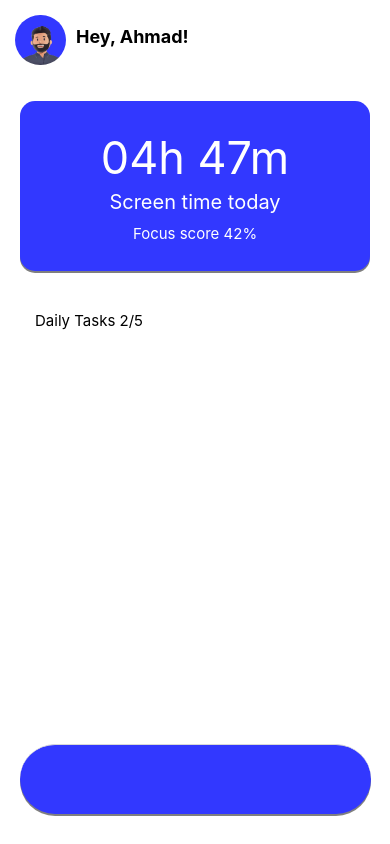
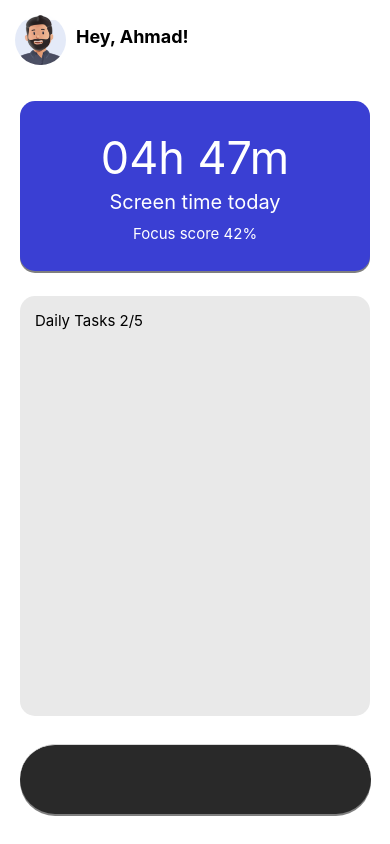
Before and after one commit to AhmadAlidlbi/Balance, a React Native app: screen /InAppStack in a window 390 px wide. Built offline with nearby package versions, Linux system fonts and the light colour scheme; some icons are missing.

Commit message:
primary color

```diff
--- a/src/components/NextButton.jsx
+++ b/src/components/NextButton.jsx
@@ -6,7 +6,7 @@ const NextButton = ({ buttonColor, title ,scrollTo }) => {
     <TouchableOpacity
       style={[
         styles.button,
-        { backgroundColor: buttonColor ? "#3238FF" : "#000000" },
+        { backgroundColor: buttonColor ? "#3a3fd3" : "#000000" },
       ]}
       onPress={scrollTo}
     >
--- a/src/components/OnboardingItem.jsx
+++ b/src/components/OnboardingItem.jsx
@@ -39,7 +39,7 @@ const styles = StyleSheet.create({
     fontWeight: "800",
     fontSize: 28,
     marginBottom: 10,
-    color: "#3238FF",
+    color: "#3a3fd3",
     textAlign: "center",
   },
   description: {
--- a/src/components/PrimaryButton.jsx
+++ b/src/components/PrimaryButton.jsx
@@ -6,7 +6,7 @@ const PrimaryButton = ({ title, buttonColor, onPress }) => {
     <TouchableOpacity
       style={[
         styles.button,
-        { backgroundColor: buttonColor ? "#3238FF" : "#000000" },
+        { backgroundColor: buttonColor ? "#3a3fd3" : "#000000" },
       ]}
       onPress={onPress}
     >
--- a/src/navigation/TabNavigator.jsx
+++ b/src/navigation/TabNavigator.jsx
@@ -14,7 +14,7 @@ const TabNavigator = () => {
       <Tab.Navigator
         screenOptions={{
           tabBarActiveTintColor: "#ffffff",
-          tabBarInactiveTintColor: "#949494",
+          tabBarInactiveTintColor: "#787878",
           tabBarShowLabel: false,
           tabBarStyle:
             styles.container,
@@ -83,7 +83,7 @@ const styles = StyleSheet.create({
     position: "absolute",
     width: "90%",
     left: "5%",
-    backgroundColor: "#3238FF",
+    backgroundColor: "#292929",//292929
     marginBottom: 30,
     shadowColor: "#000",
     shadowOffset: {
--- a/src/screens/Dashboard.jsx
+++ b/src/screens/Dashboard.jsx
@@ -7,10 +7,10 @@ const Dashboard = () => {
     <SafeAreaView style={styles.container}>
       <View style={styles.headerContainer}>
         {/* User's profile picture */}
-        <Image
-          source={require("../assets/images/profile2.jpg")}
-          style={styles.profileImage}
-        />
+          <Image
+            source={require("../assets/images/profile.jpg")}
+            style={styles.profileImage}
+          />
 
         {/* User's name */}
         <Text style={styles.profileName}>Hey, Ahmad!</Text>
@@ -55,7 +55,7 @@ const styles = StyleSheet.create({
     marginTop: 8,
   },
   screenTimeWidgetContainer: {
-    backgroundColor: "#3238FF",
+    backgroundColor: "#3a3fd3",//3a3fd3
     borderRadius: 15,
     height: 170,
     marginHorizontal: 20,
@@ -87,6 +87,8 @@ const styles = StyleSheet.create({
     marginTop: 25,
     height: 420,
     marginHorizontal: 20,
+    backgroundColor: "#e9e9e9",
+    borderRadius: 15,
   },
   listName: {
     fontSize: 15,
```
